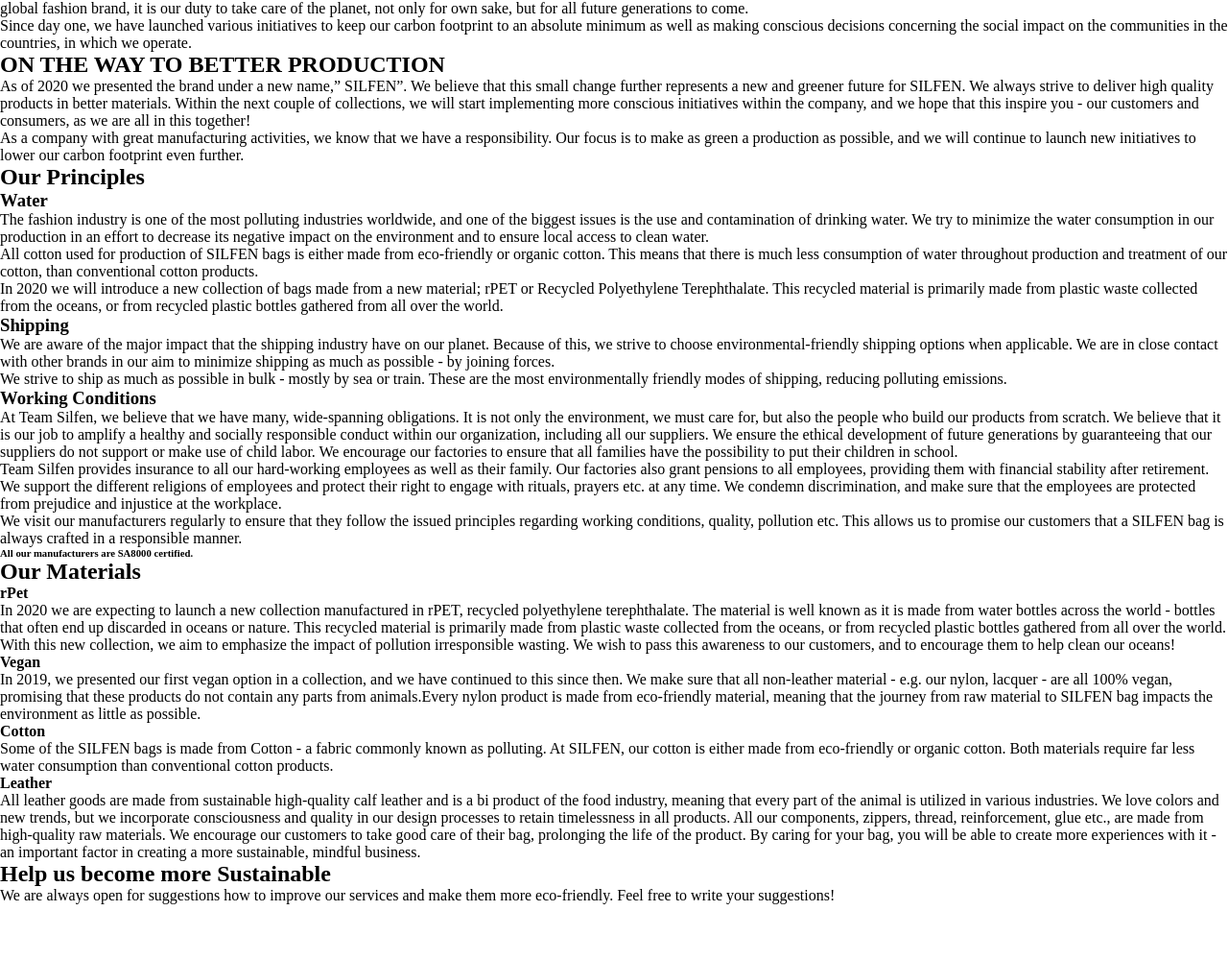
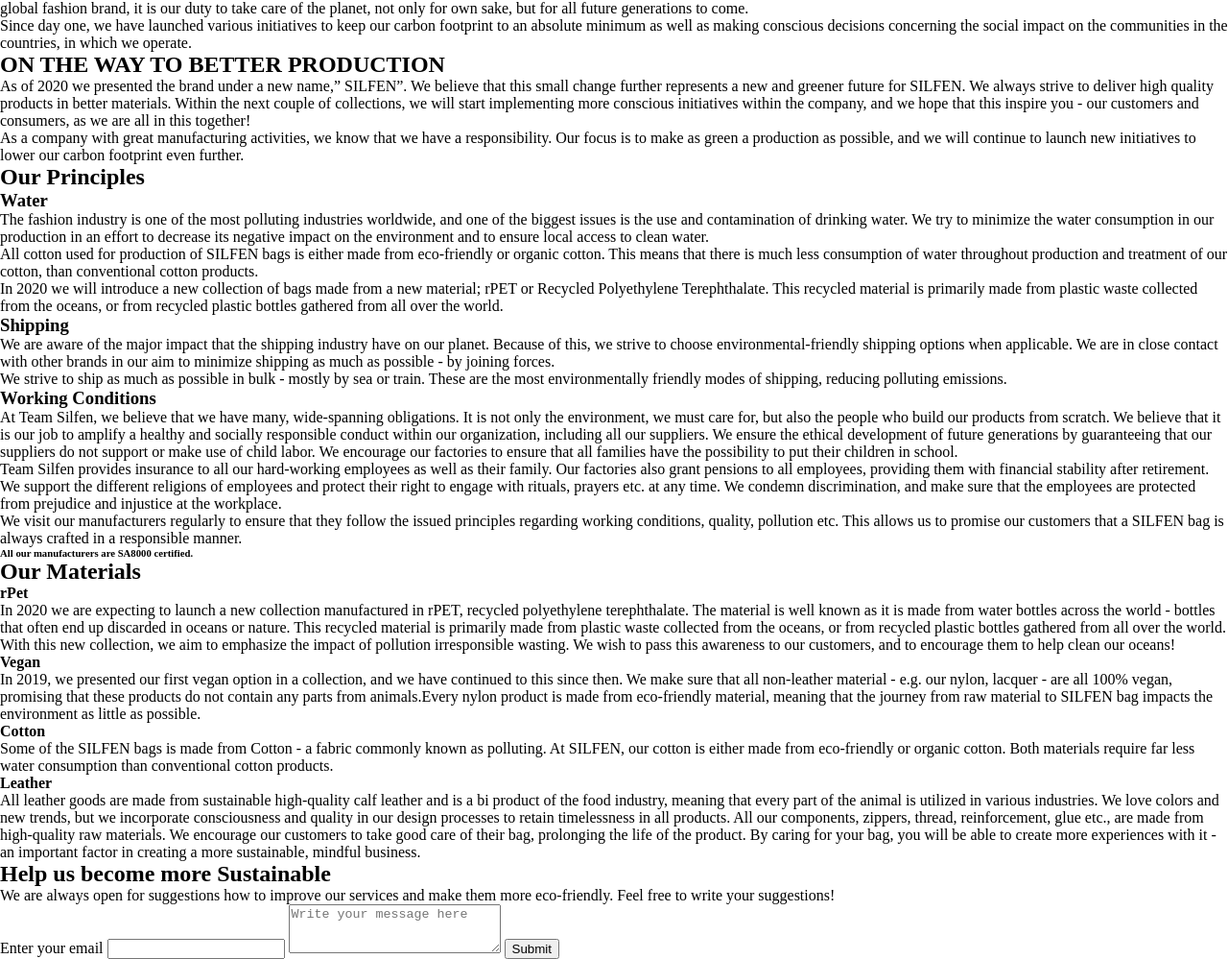
Before and after one commit to TessNJ/Silfen-Site, a plain HTML site: page index.html in a window 1280 px wide. Shown: the part 45-1044 px from the top of the page at 96% size. Before the commit the page ends 987 px from the top, so only its background shows below. Drawn offline with Linux system fonts and the light colour scheme.

Commit message:
made form

```diff
--- a/index.html
+++ b/index.html
@@ -26,7 +26,6 @@
     </section>
     <section>
       <h2>ON THE WAY TO BETTER PRODUCTION</h2>
-      <p></p>
       <p>
         As of 2020 we presented the brand under a new name,” SILFEN”. We believe
         that this small change further represents a new and greener future for
@@ -159,9 +158,17 @@
         We are always open for suggestions how to improve our services and make
         them more eco-friendly. Feel free to write your suggestions!
       </p>
-      <!-- <form></form>
-      <form></form>
-      <button>Submit</button> -->
+      <form name="contact">
+        <label for="form_email">Enter your email</label>
+        <input type="email" name="email" id="form_email" required />
+        <textarea
+          name="message"
+          placeholder="Write your message here"
+          rows="3"
+          cols="25"
+        ></textarea>
+        <button type="submit">Submit</button>
+      </form>
     </section>
     <script src="js/index.js"></script>
   </body>
```
